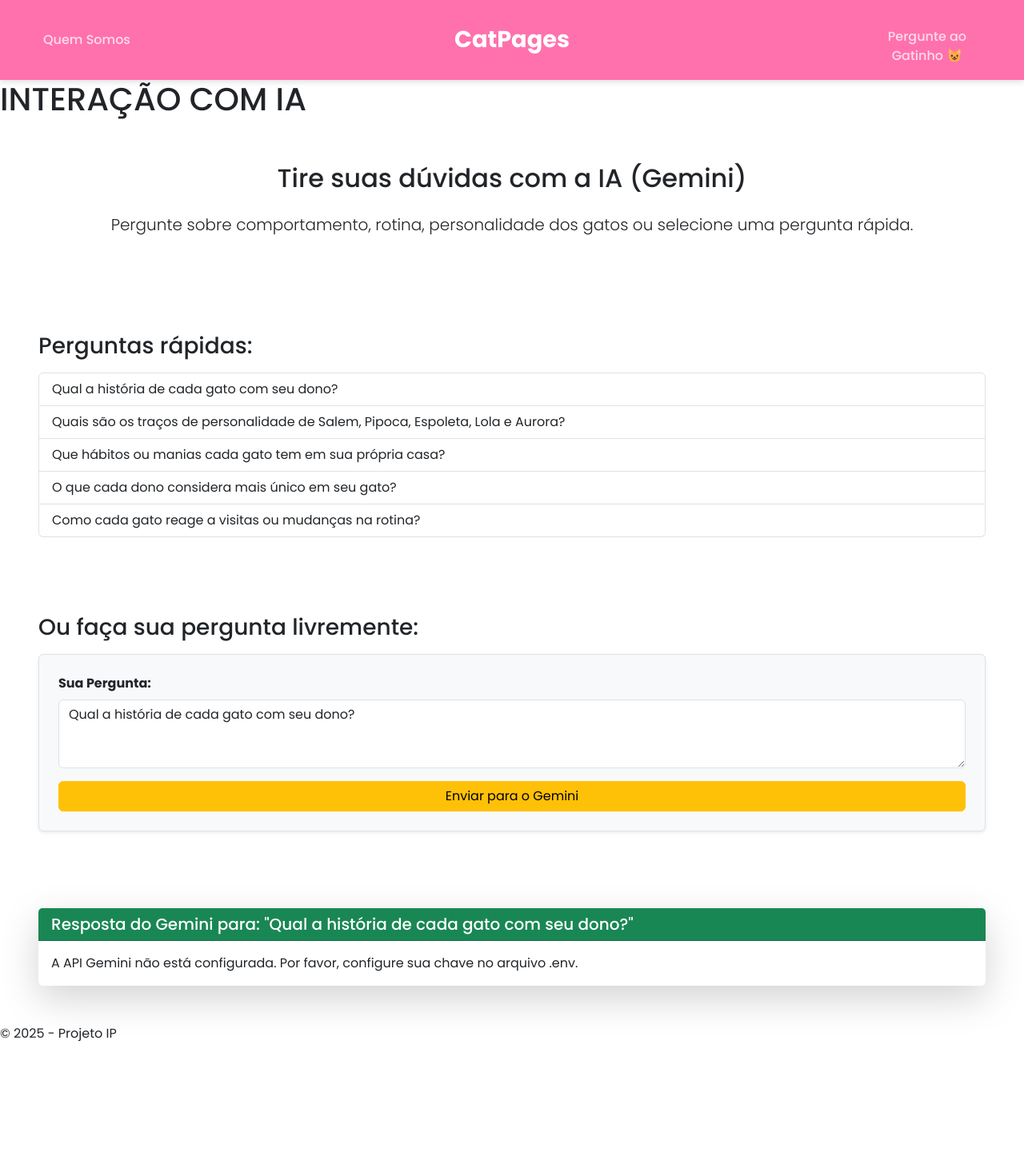
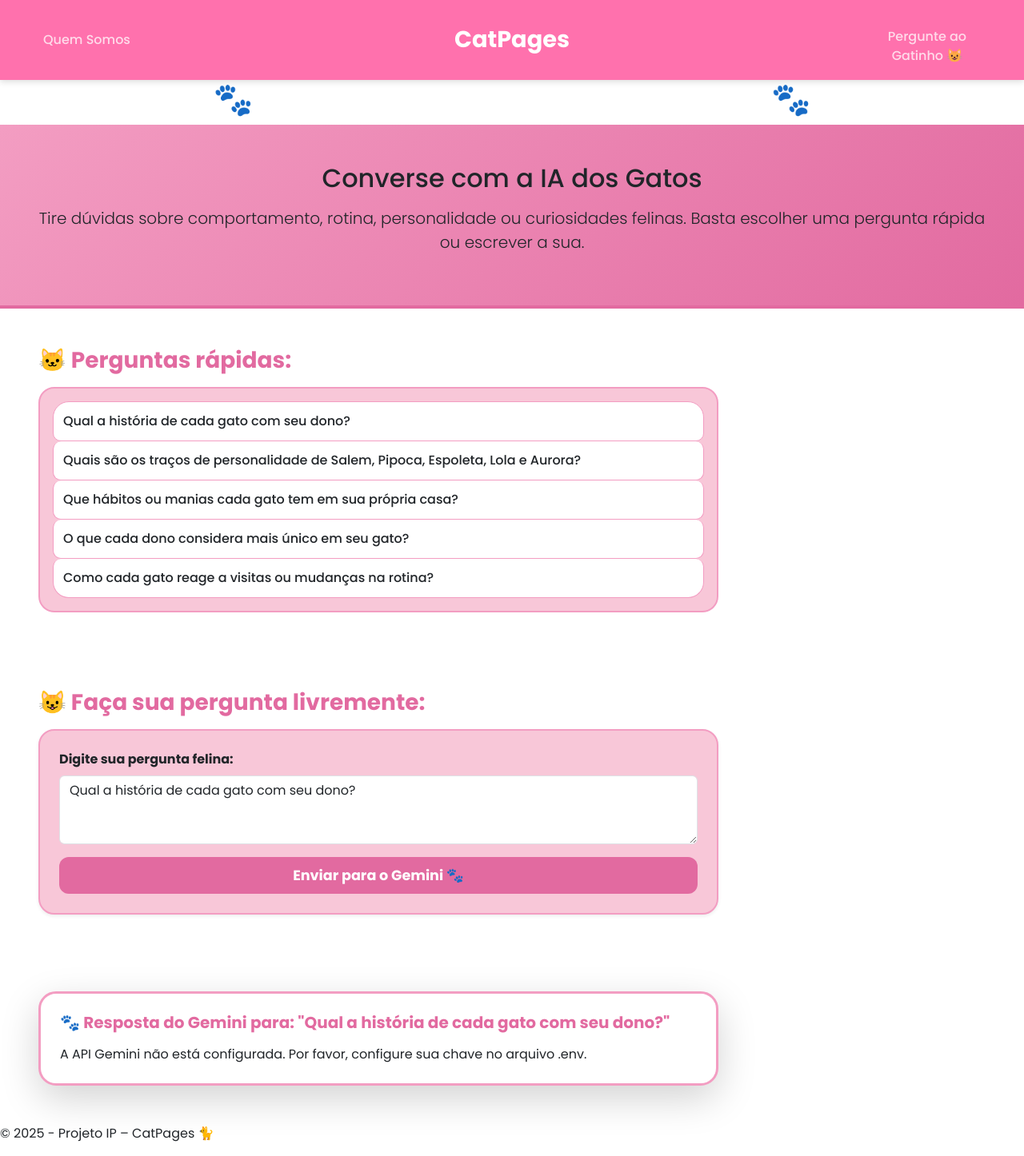
Before and after one commit to IanFontanive/CatPages, a Flask app: a page that uses templates/gemini.html in a window 1280 px wide. Shown: the whole page at 80% size. Before the commit the page ends 1303 px from the top, so only its background shows below. Run offline with Flask 3, Linux system fonts and the light colour scheme.

Commit message:
feat: adicionando CSS personalizado para a página do Gemini e atualizando o conteúdo para ficar condizente com o tema CatPages

```diff
--- a/static/css/style.css
+++ b/static/css/style.css
@@ -186,3 +186,121 @@ body {
         height: 210px;
     }
 }
+
+.titulo-gato {
+    font-size: 2.5rem;
+    font-weight: 800;
+    color: var(--branco);
+}
+
+.subtitulo-gato {
+    font-size: 1.2rem;
+    opacity: 0.9;
+}
+
+.conteudo-gato {
+    padding: 30px 20px;
+}
+
+.titulo-gato-secundario {
+    color: var(--rosa-escuro);
+    font-weight: 700;
+    margin-bottom: 15px;
+}
+
+.titulo-gato-terciario {
+    color: var(--rosa-escuro);
+    font-weight: 600;
+    font-size: 1.1rem;
+}
+
+.gemini-hero {
+    padding: 60px 20px;
+    background: linear-gradient(135deg, var(--rosa-medio), var(--rosa-escuro));
+    border-bottom: 4px solid var(--rosa-escuro);
+}
+
+.gemini-box {
+    background: var(--rosa-claro);
+    border: 2px solid var(--rosa-medio);
+    border-radius: 20px;
+    max-width: 850px;
+}
+
+.gemini-item {
+    background: white;
+    border: 1px solid var(--rosa-medio);
+    border-radius: 10px;
+    padding: 12px;
+    transition: 0.3s;
+    font-weight: 500;
+    cursor: pointer;
+}
+
+.gemini-item:hover {
+    background: var(--rosa-medio);
+    color: white;
+    border-color: var(--rosa-escuro);
+    transform: translateY(-3px);
+}
+
+.area-gato {
+    border-radius: 12px;
+    border: 2px solid var(--rosa-medio);
+}
+
+.area-gato:focus {
+    outline: none;
+    border-color: var(--rosa-escuro);
+    box-shadow: 0 0 8px rgba(230, 100, 150, 0.4);
+}
+
+.botao-rosa {
+    background: var(--rosa-escuro);
+    color: white;
+    padding: 10px 15px;
+    border-radius: 12px;
+    border: none;
+    font-size: 1.1rem;
+    font-weight: bold;
+    transition: .3s;
+}
+
+.botao-rosa:hover {
+    background: var(--rosa-medio);
+}
+
+.gemini-answer-box {
+    background: var(--branco);
+    border: 3px solid var(--rosa-medio);
+    border-radius: 22px;
+    max-width: 850px;
+}
+
+.titulo-gato-resposta {
+    color: var(--rosa-escuro);
+    font-weight: 800;
+}
+
+.pergunta-info {
+    color: var(--rosa-medio);
+    font-weight: bold;
+}
+
+.footer-text {
+    color: var(--rosa-escuro);
+    font-weight: 600;
+    padding: 20px 0;
+}
+
+@media (max-width: 768px) {
+    .titulo-gato {
+        font-size: 2rem;
+    }
+
+    .gemini-box,
+    .gemini-answer-box {
+        padding: 20px;
+        margin: 0 10px;
+    }
+}
--- a/templates/gato_lola.html
+++ b/templates/gato_lola.html
@@ -2,7 +2,6 @@
 {% block conteudo %}
 
     <h1>LOLA</h1>
-
 
     <header class="site-header">
         <nav class="navbar-container">
--- a/templates/gemini.html
+++ b/templates/gemini.html
@@ -1,7 +1,7 @@
 {% extends "modelo.html" %}
 {% block conteudo %}
 
-<h1>INTERAÇÃO COM IA</h1>
+<h1 class="titulo-gato text-center">🐾 Interação com IA dos Gatinhos 🐾</h1>
 
 <header class="site-header">
     <nav class="navbar-container">
@@ -10,23 +10,24 @@
 
 <main class="main-content">
 
-    <section class="info-section">
-        <div class="content-wrapper p-5">
-            <h2 class="text-center mb-4">Tire suas dúvidas com a IA (Gemini)</h2>
-            <p class="lead text-center mb-4">
-                Pergunte sobre comportamento, rotina, personalidade dos gatos ou selecione uma pergunta rápida.
+    <section class="info-section gemini-hero text-center p-5">
+        <div class="content-wrapper">
+            <h2 class="mb-3">Converse com a IA dos Gatos</h2>
+            <p class="lead">
+                Tire dúvidas sobre comportamento, rotina, personalidade ou curiosidades felinas.
+                Basta escolher uma pergunta rápida ou escrever a sua.
             </p>
         </div>
     </section>
 
     <section class="questions-section">
         <div class="content-wrapper p-5">
-            <h3 class="mb-3">Perguntas rápidas:</h3>
+            <h3 class="mb-3 titulo-gato-secundario">🐱 Perguntas rápidas:</h3>
 
-            <div class="list-group">
+            <div class="list-group gemini-box p-3">
                 {% for p in perguntas_pets %}
                     <a href="{{ url_for('gemini', pergunta_rapida=p) }}"
-                       class="list-group-item list-group-item-action">
+                       class="list-group-item list-group-item-action gemini-item">
                        {{ p }}
                     </a>
                 {% endfor %}
@@ -36,14 +37,21 @@
 
     <section class="form-section">
         <div class="content-wrapper p-5">
-            <h3 class="mb-3">Ou faça sua pergunta livremente:</h3>
+            <h3 class="mb-3 titulo-gato-secundario">😺 Faça sua pergunta livremente:</h3>
 
-            <form method="POST" action="{{ url_for('gemini') }}" class="p-4 border rounded shadow-sm bg-light">
+            <form method="POST"
+                  action="{{ url_for('gemini') }}"
+                  class="p-4 gemini-box shadow-sm">
+
                 <div class="mb-3">
-                    <label for="perguntaInput" class="form-label fw-bold">Sua Pergunta:</label>
-                    <textarea class="form-control" id="perguntaInput" name="pergunta" rows="3" required>{% if pergunta %}{{ pergunta }}{% endif %}</textarea>
+                    <label for="perguntaInput" class="form-label fw-bold">Digite sua pergunta felina:</label>
+                    <textarea class="form-control"
+                              id="perguntaInput"
+                              name="pergunta"
+                              rows="3"
+                              required>{% if pergunta %}{{ pergunta }}{% endif %}</textarea>
                 </div>
-                <button type="submit" class="btn btn-warning w-100">Enviar para o Gemini</button>
+                <button type="submit" class="btn botao-rosa w-100">Enviar para o Gemini 🐾</button>
             </form>
         </div>
     </section>
@@ -51,13 +59,11 @@
     {% if resposta %}
     <section class="answer-section">
         <div class="content-wrapper p-5">
-            <div class="card border-0 shadow-lg">
-                <div class="card-header bg-success text-white">
-                    <h5 class="mb-0">Resposta do Gemini para: "{{ pergunta }}"</h5>
-                </div>
-                <div class="card-body">
-                    <p class="card-text">{{ resposta | safe }}</p>
-                </div>
+            <div class="gemini-answer-box p-4 shadow-lg">
+                <h5 class="mb-3 titulo-gato-resposta">
+                    🐾 Resposta do Gemini para: "{{ pergunta }}"
+                </h5>
+                <p class="card-text">{{ resposta | safe }}</p>
             </div>
         </div>
     </section>
@@ -67,7 +73,7 @@
 
 <footer class="site-footer">
     <div class="footer-content">
-        <p>© 2025 - Projeto IP</p>
+        <p>© 2025 - Projeto IP – CatPages 🐈</p>
     </div>
 </footer>
 
--- a/templates/index.html
+++ b/templates/index.html
@@ -75,5 +75,4 @@
             </div>
         </div>
     </section>
-
 {% endblock %}
```
Lines whose indentation alone changed are shown as unchanged.
